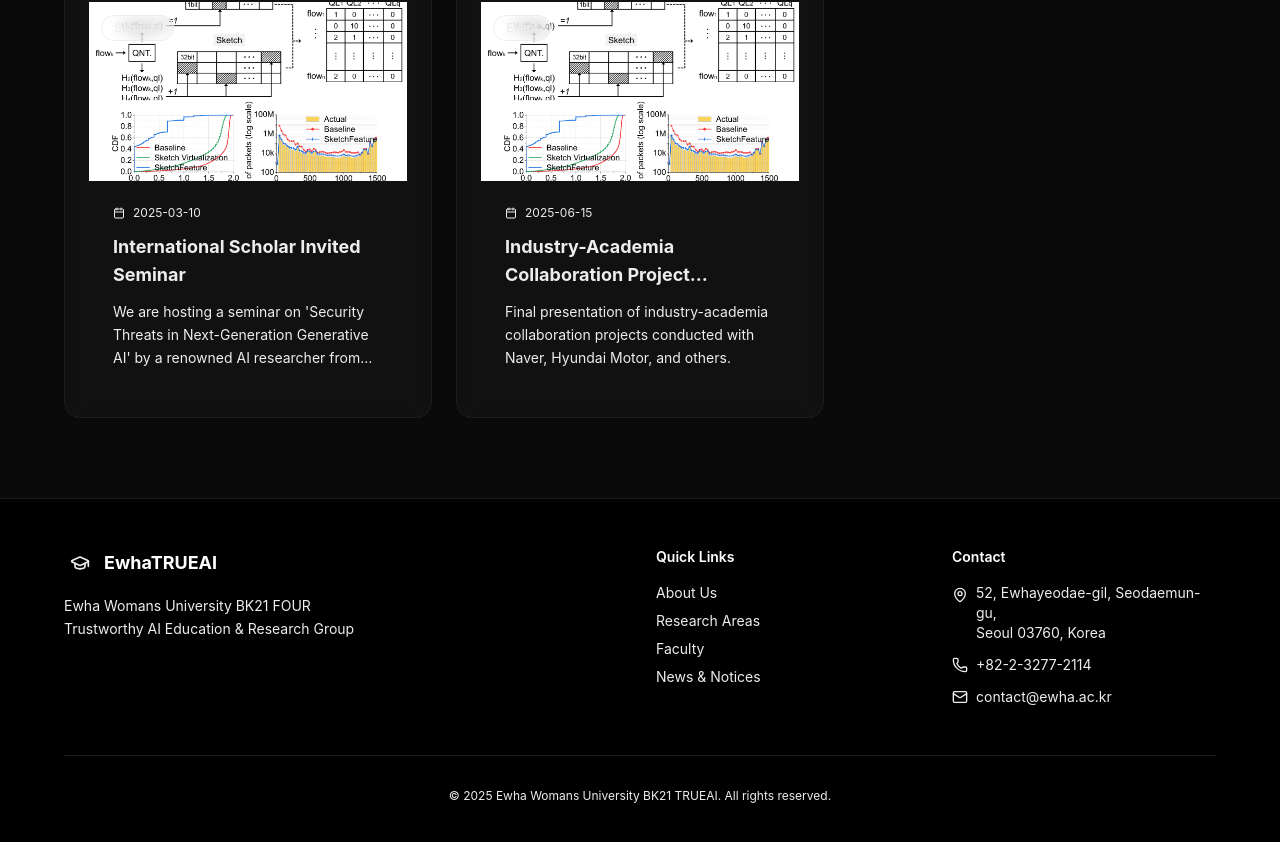
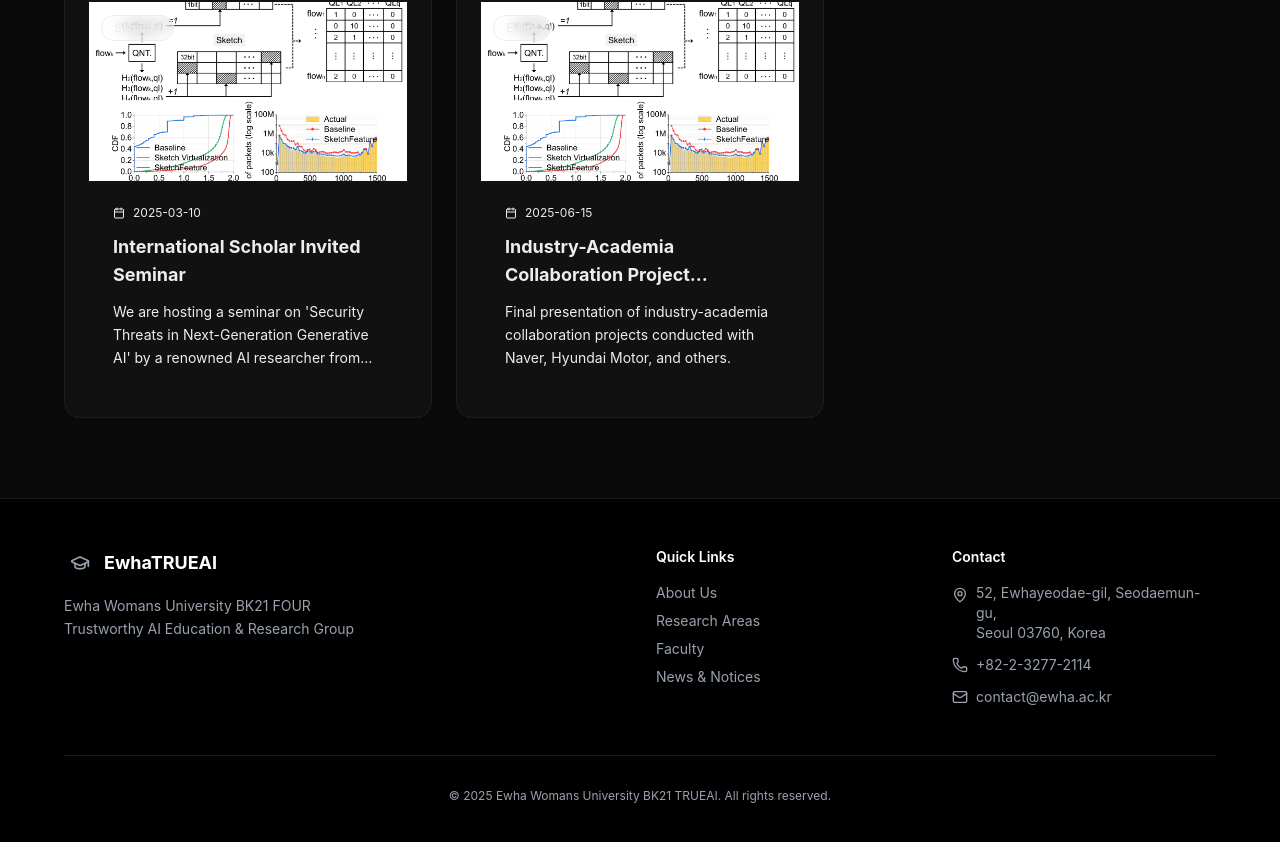
Before and after one commit to gilez/trueai, a React (Vite) app: page /trueai/news in a window 1280 px wide. Shown: the part 1286-2128 px from the top of the page. Built offline with nearby package versions, Linux system fonts and the light colour scheme.

Commit message:
Fix: Ensure footer text visibility in light mode by using fixed light color

```diff
--- a/src/components/Footer.jsx
+++ b/src/components/Footer.jsx
@@ -3,7 +3,7 @@ import { GraduationCap, Mail, MapPin, Phone } from 'lucide-react';
 
 const Footer = () => {
     return (
-        <footer className="border-t border-white/10 bg-black py-12 text-sm text-muted-foreground">
+        <footer className="border-t border-white/10 bg-black py-12 text-sm text-gray-400">
             <div className="container-custom">
                 <div className="grid gap-8 md:grid-cols-4">
                     {/* Brand */}
```
